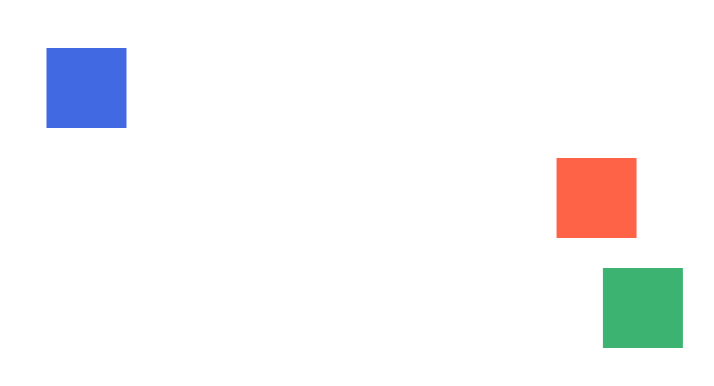
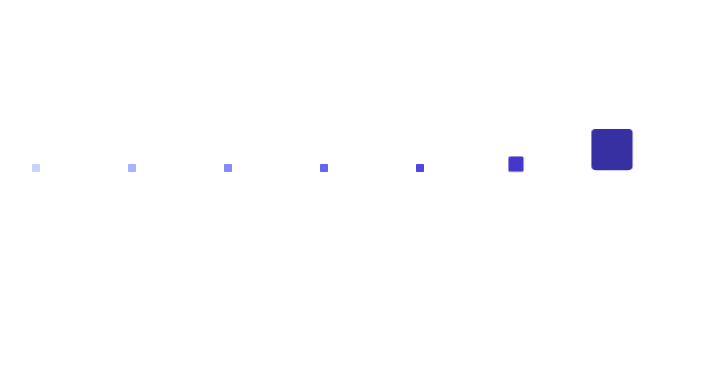
Before and after one commit to chadiboudaher/react, a React (Vite) app: page / in a window 1280 px wide. Shown: the top 386 px of the page, without its empty margins (52-766 px from the left). Built offline with nearby package versions, Linux system fonts and the light colour scheme.

Commit message:
experiment 0 — Stagger

```diff
--- a/src/App.jsx
+++ b/src/App.jsx
@@ -1,11 +1,13 @@
 import GSAPBasics from "./experiments/01-gsap-basics";
 import Timelines from "./experiments/02-timelines";
+import Stagger from "./experiments/03-stagger";
 
 function App() {
   return (
     <>
       {/* <GSAPBasics /> */}
-      <Timelines />
+      {/* <Timelines /> */}
+      <Stagger />
     </>
   );
 }
--- /dev/null
+++ b/src/experiments/03-stagger.jsx
@@ -0,0 +1,88 @@
+import { useGSAP } from "@gsap/react";
+import gsap from "gsap";
+
+export default function Stagger() {
+  useGSAP(() => {
+    gsap.to(".box", {
+      duration: 1,
+      scale: 0.1,
+      y: 40,
+      yoyo: true,
+      repeat: -1,
+      ease: "power1.inOut",
+      stagger: {
+        grid: [1, 7],
+        from: "random",
+        amount: 1.5,
+      },
+    });
+  });
+
+  return (
+    <div style={{ display: "flex", gap: "16px", padding: "80px 40px" }}>
+      <div
+        className="box"
+        style={{
+          width: 80,
+          height: 80,
+          background: "#c7d2fe",
+          borderRadius: 8,
+        }}
+      />
+      <div
+        className="box"
+        style={{
+          width: 80,
+          height: 80,
+          background: "#a5b4fc",
+          borderRadius: 8,
+        }}
+      />
+      <div
+        className="box"
+        style={{
+          width: 80,
+          height: 80,
+          background: "#818cf8",
+          borderRadius: 8,
+        }}
+      />
+      <div
+        className="box"
+        style={{
+          width: 80,
+          height: 80,
+          background: "#6366f1",
+          borderRadius: 8,
+        }}
+      />
+      <div
+        className="box"
+        style={{
+          width: 80,
+          height: 80,
+          background: "#4f46e5",
+          borderRadius: 8,
+        }}
+      />
+      <div
+        className="box"
+        style={{
+          width: 80,
+          height: 80,
+          background: "#4338ca",
+          borderRadius: 8,
+        }}
+      />
+      <div
+        className="box"
+        style={{
+          width: 80,
+          height: 80,
+          background: "#3730a3",
+          borderRadius: 8,
+        }}
+      />
+    </div>
+  );
+}
```
